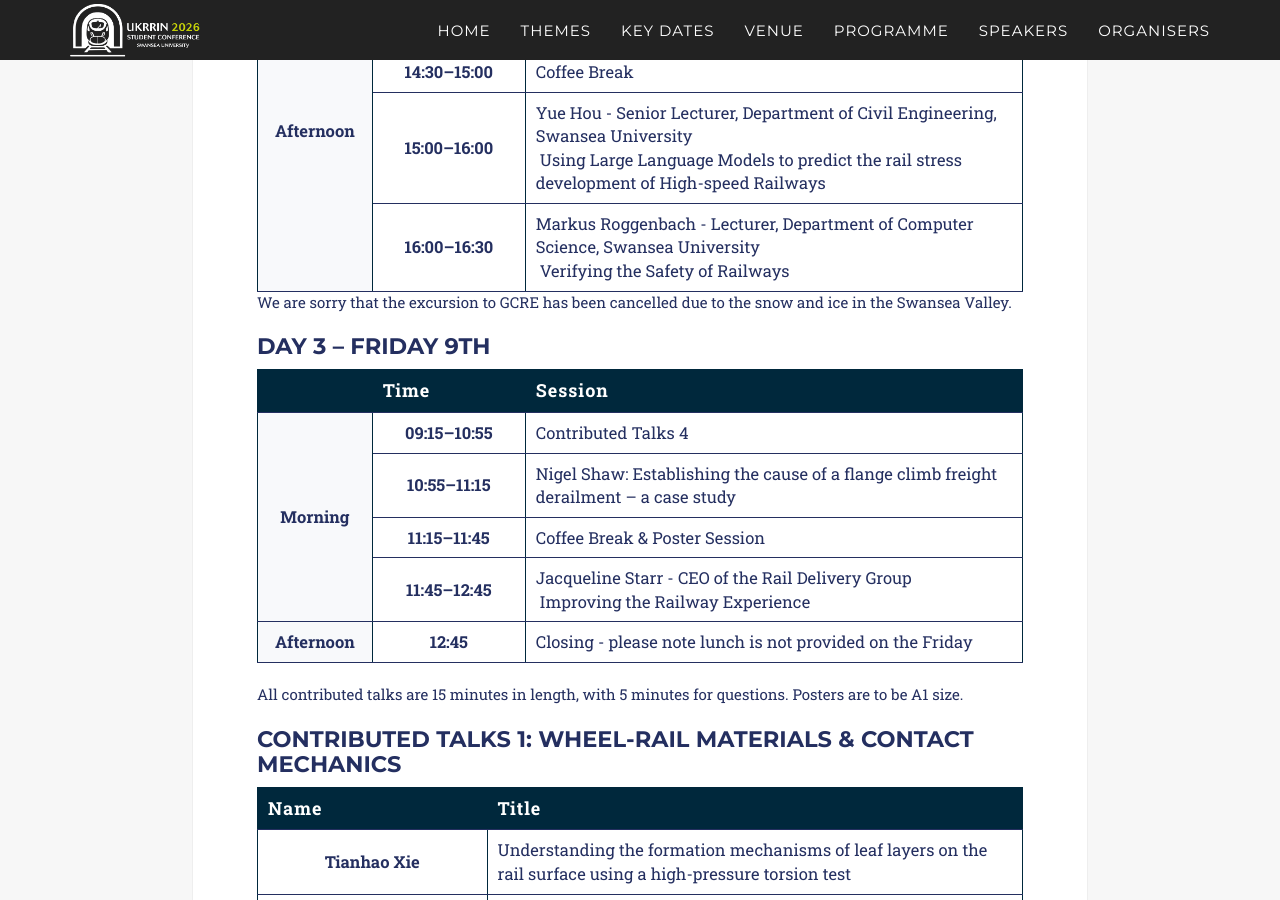
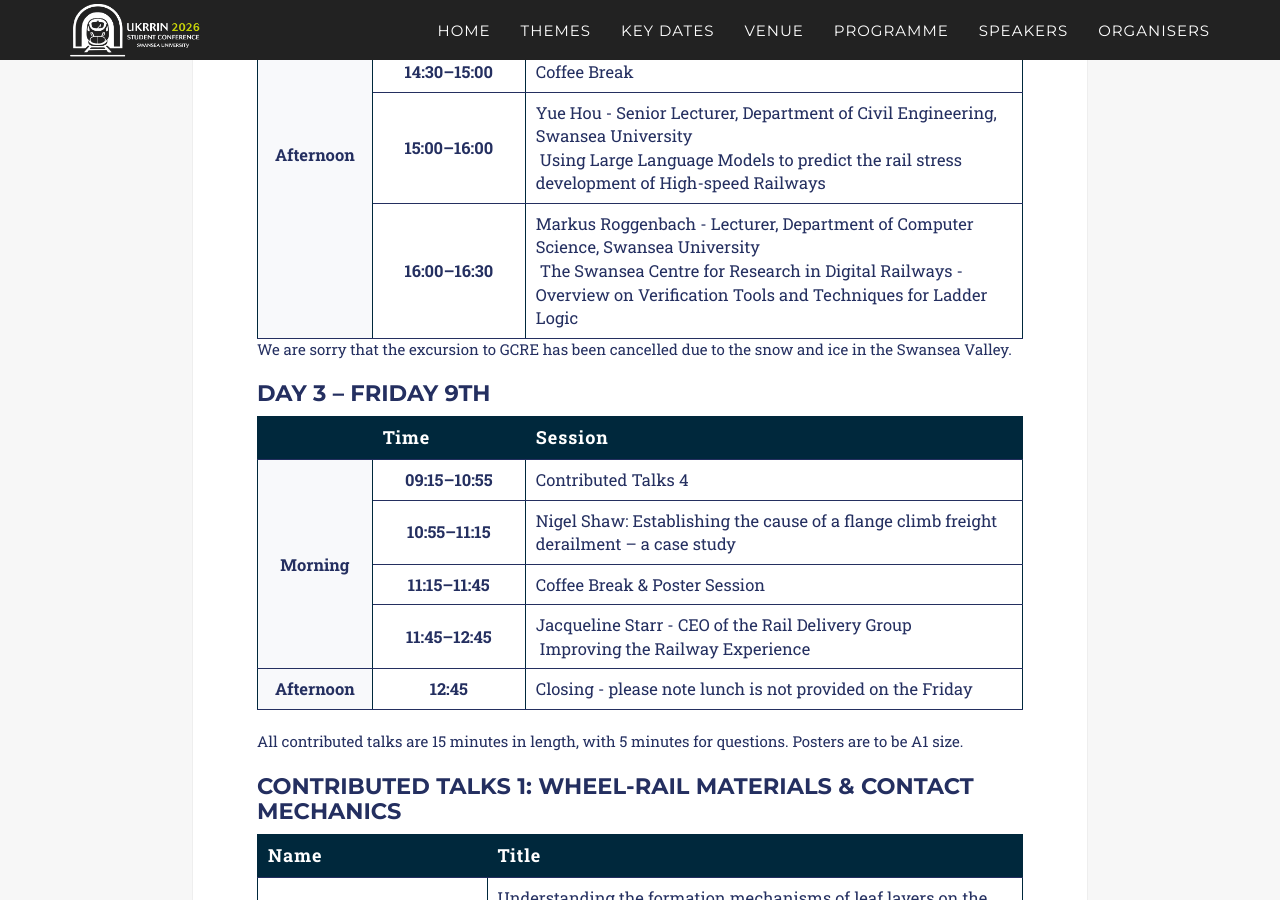
Before and after one commit to ukrrin2026swansea/ukrrin2026swansea.github.io, a Jekyll site: the page built from _2017_pages/programme.html, in a window 1280 px wide and 900 px high, scrolled down 1319 px. Built offline with Jekyll 4.4.1, drawn with Linux system fonts in a browser that asks for light colours; some web fonts are replaced.

Commit message:
Markus Title

```diff
--- a/_data/twenty_17/programme_2.yml
+++ b/_data/twenty_17/programme_2.yml
@@ -31,4 +31,4 @@
 
 - block: Afternoon
   time: "16:00–16:30"
-  title: "Markus Roggenbach - Lecturer, Department of Computer Science, Swansea University <br> Verifying the Safety of Railways"
+  title: "Markus Roggenbach - Lecturer, Department of Computer Science, Swansea University <br> The Swansea Centre for Research in Digital Railways - Overview on Verification Tools and Techniques for Ladder Logic"
```
